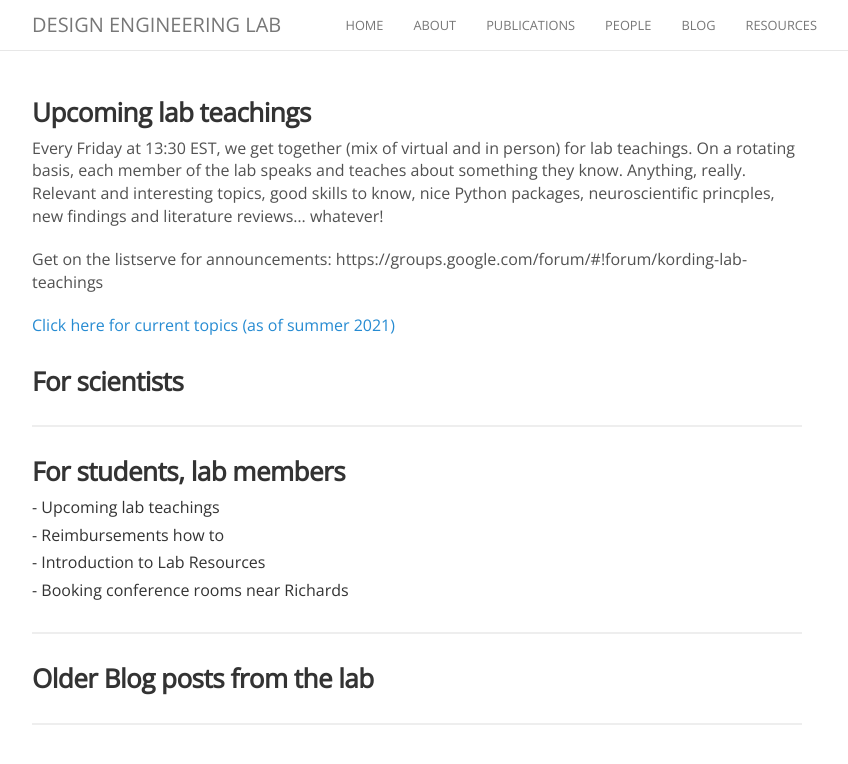
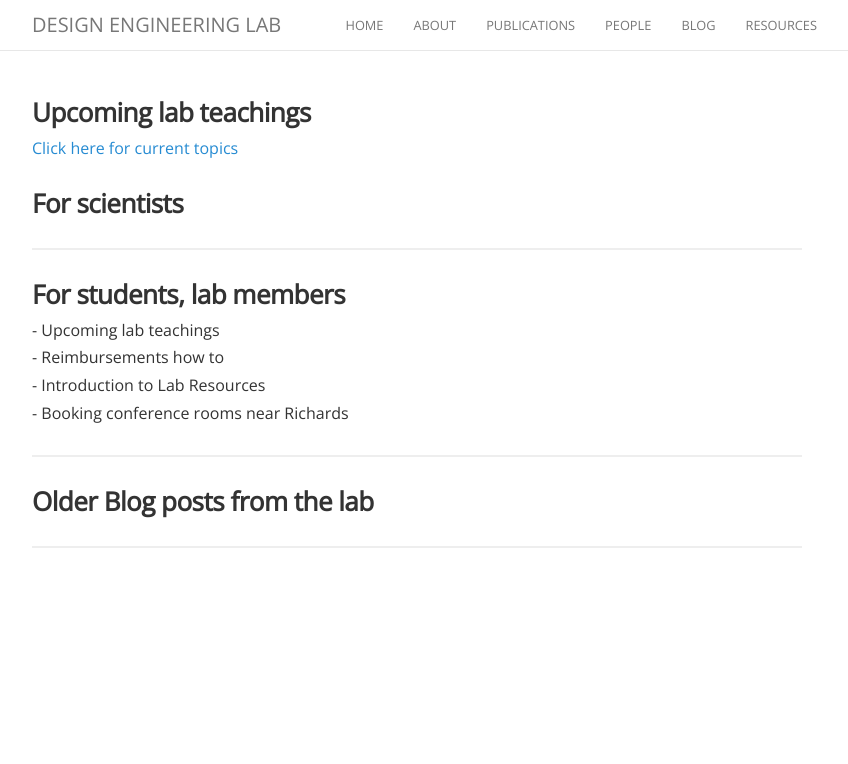
Before and after one commit to TTI-DEL/Lab, a Jekyll site: the page built from resources.md, in a window 1280 px wide. Shown: the top 764 px of the page, without its empty margins (223-1071 px from the left). Built offline with Jekyll 4.4.1, drawn with Linux system fonts in a browser that asks for light colours; nearby versions of some CDN libraries; comment, search, counter and statistics services are not loaded.

Commit message:
Update resources.md

```diff
--- a/resources.md
+++ b/resources.md
@@ -5,14 +5,8 @@ permalink: /resources/
 
 ### Upcoming lab teachings
 
-Every Friday at 13:30 EST, we get together (mix of virtual and in person) for lab teachings.
-On a rotating basis, each member of the lab speaks and teaches about something they know.
-Anything, really. Relevant and interesting topics, good skills to know, nice Python packages,
-neuroscientific princples, new findings and literature reviews... whatever!
 
-Get on the listserve for announcements: https://groups.google.com/forum/#!forum/kording-lab-teachings
-
-[Click here for current topics (as of summer 2021)](https://TTI-DEL.github.io/Lab/2021/01/01/upcoming-lab-teaching.html)
+[Click here for current topics  ](https://del-tti.github.io/Lab/2021/01/01/upcoming-lab-teaching.html)
 
 {% assign reference_types = "scientists|students" | split: "|" %}
 
```
